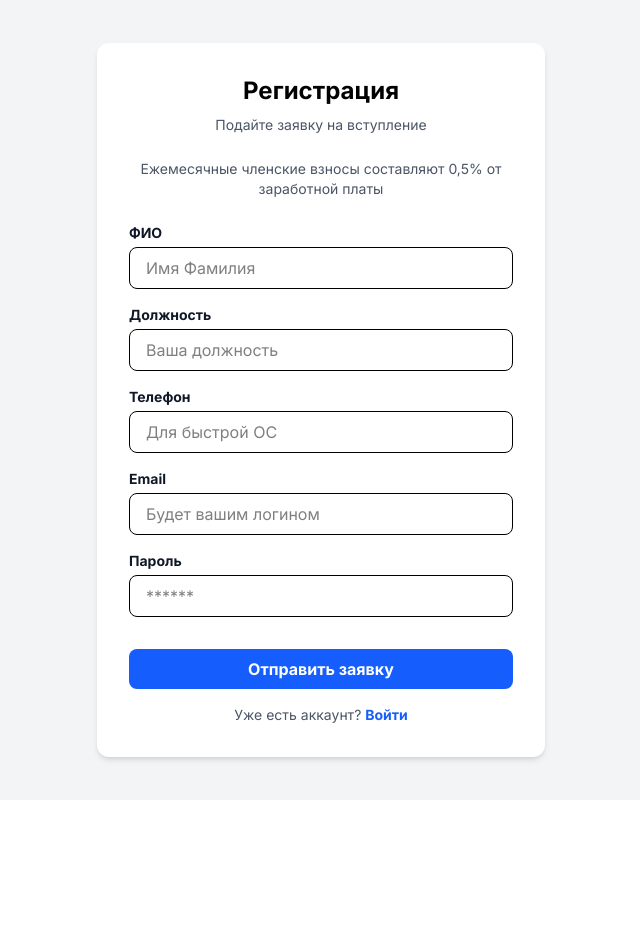
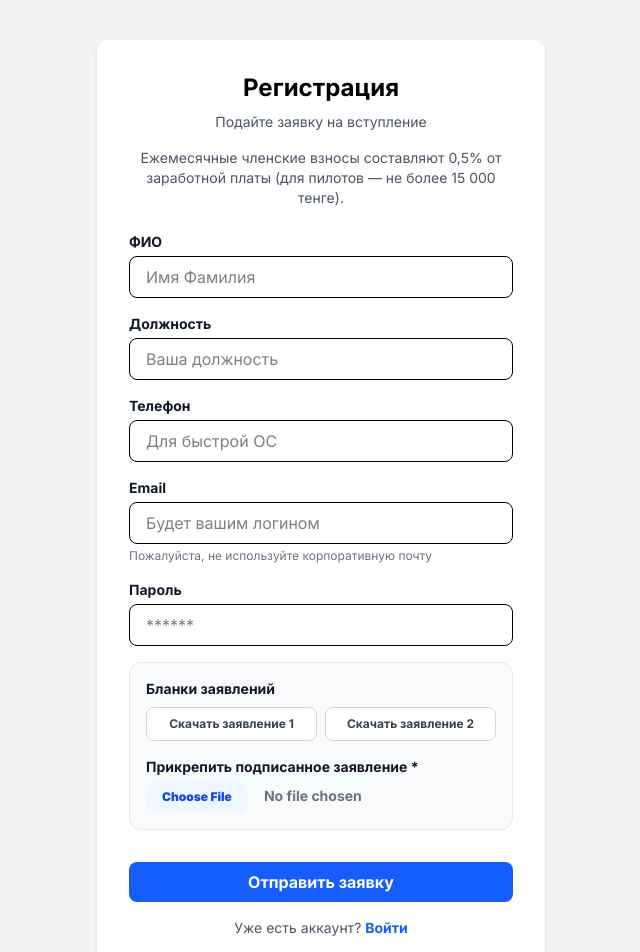
Before and after one commit to ZakirMan/union-app, a Next.js app: page /register in a window 1280 px wide. Shown: the top 952 px of the page, without its empty margins (319-959 px from the left). Before the commit the page ends 800 px from the top, so only its background shows below. Built offline with nearby package versions, Linux system fonts and the light colour scheme.

Commit message:
feat: update registration with file upload and hints

```diff
--- a/app/register/page.tsx
+++ b/app/register/page.tsx
@@ -4,7 +4,8 @@
 import { useState } from 'react';
 import { createUserWithEmailAndPassword } from 'firebase/auth';
 import { doc, setDoc } from 'firebase/firestore';
-import { auth, db } from '@/lib/firebase';
+import { ref, uploadBytes, getDownloadURL } from 'firebase/storage';
+import { auth, db, storage } from '@/lib/firebase';
 import { useRouter } from 'next/navigation';
 import Link from 'next/link';
 
@@ -14,6 +15,7 @@ export default function RegisterPage() {
   const [name, setName] = useState('');
   const [position, setPosition] = useState('');
   const [phone, setPhone] = useState(''); // <-- НОВОЕ ПОЛЕ
+  const [statementFile, setStatementFile] = useState<File | null>(null);
 
   const [error, setError] = useState('');
   const [loading, setLoading] = useState(false);
@@ -24,9 +26,22 @@ export default function RegisterPage() {
     setError('');
     setLoading(true);
 
+    if (!statementFile) {
+      setError('Без прикрепленного заявления о вступлении заявка не может быть принята');
+      setLoading(false);
+      return;
+    }
+
     try {
       const userCredential = await createUserWithEmailAndPassword(auth, email, password);
       const user = userCredential.user;
+
+      let statementUrl = '';
+      if (statementFile) {
+        const storageRef = ref(storage, `registration_statements/${user.uid}_${statementFile.name}`);
+        await uploadBytes(storageRef, statementFile);
+        statementUrl = await getDownloadURL(storageRef);
+      }
 
       await setDoc(doc(db, 'users', user.uid), {
         uid: user.uid,
@@ -34,6 +49,7 @@ export default function RegisterPage() {
         displayName: name,
         position: position,
         phoneNumber: phone, // <-- СОХРАНЯЕМ ТЕЛЕФОН
+        statementUrl: statementUrl,
         role: 'member',
         status: 'pending',
         createdAt: new Date().toISOString()
@@ -71,8 +87,8 @@ export default function RegisterPage() {
     <div className="min-h-screen flex items-center justify-center bg-gray-100 py-10">
       <div className="bg-white p-8 rounded-xl shadow-md w-full max-w-md">
         <h2 className="text-2xl font-bold text-center mb-2 text-black">Регистрация</h2>
-        <p className="text-center text-gray-600 mb-6 text-sm">Подайте заявку на вступление</p>
-        <p className="text-center text-gray-600 mb-6 text-sm">Ежемесячные членские взносы составляют 0,5% от заработной платы</p>
+        <p className="text-center text-gray-600 mb-4 text-sm">Подайте заявку на вступление</p>
+        <p className="text-center text-gray-600 mb-6 text-sm">Ежемесячные членские взносы составляют 0,5% от заработной платы (для пилотов — не более 15 000 тенге).</p>
 
         {error && <div className="bg-red-100 text-red-700 p-3 rounded mb-4 text-sm">{error}</div>}
 
@@ -103,11 +119,29 @@ export default function RegisterPage() {
           <div>
             <label className="block text-sm font-bold text-gray-900 mb-1">Email</label>
             <input type="email" required className="w-full px-4 py-2 border rounded-lg text-black" placeholder="Будет вашим логином" value={email} onChange={(e) => setEmail(e.target.value)} />
+            <p className="text-xs text-gray-500 mt-1">Пожалуйста, не используйте корпоративную почту</p>
           </div>
 
           <div>
             <label className="block text-sm font-bold text-gray-900 mb-1">Пароль</label>
             <input type="password" required className="w-full px-4 py-2 border rounded-lg text-black" placeholder="******" value={password} onChange={(e) => setPassword(e.target.value)} />
+          </div>
+
+          <div className="bg-gray-50 p-4 rounded-xl border border-gray-200 mt-4">
+            <p className="text-sm font-bold text-gray-900 mb-2">Бланки заявлений</p>
+            <div className="flex gap-2 mb-4">
+              <a href="/zayavlenie_1.docx" download className="flex-1 bg-white border border-gray-300 text-gray-700 text-center py-2 rounded-lg text-xs font-bold hover:bg-gray-100 transition">Скачать заявление 1</a>
+              <a href="/zayavlenie_2.docx" download className="flex-1 bg-white border border-gray-300 text-gray-700 text-center py-2 rounded-lg text-xs font-bold hover:bg-gray-100 transition">Скачать заявление 2</a>
+            </div>
+
+            <label className="block text-sm font-bold text-gray-900 mb-1">Прикрепить подписанное заявление *</label>
+            <input
+              type="file"
+              accept="image/*,.pdf"
+              required
+              className="w-full text-sm font-bold text-gray-500 file:mr-4 file:py-2 file:px-4 file:rounded-xl file:border-0 file:text-xs file:font-black file:bg-blue-50 file:text-blue-700 hover:file:bg-blue-100 transition cursor-pointer"
+              onChange={(e) => setStatementFile(e.target.files?.[0] || null)}
+            />
           </div>
 
           <button type="submit" disabled={loading} className="w-full bg-blue-600 text-white py-2 rounded-lg hover:bg-blue-700 font-bold mt-4">
```
